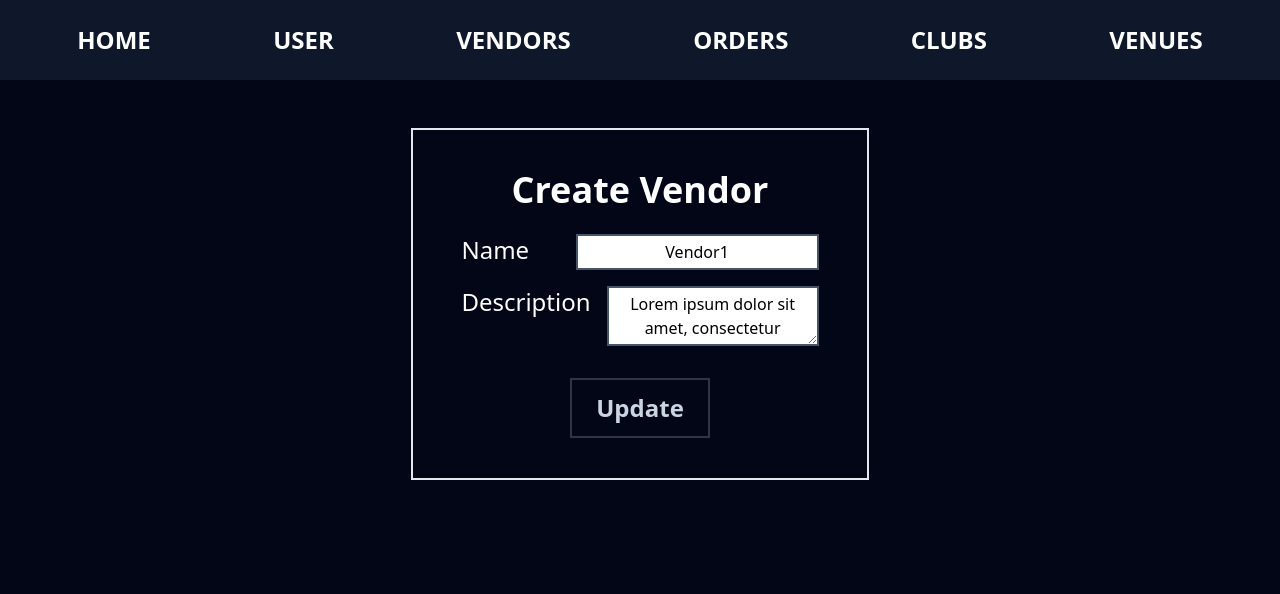
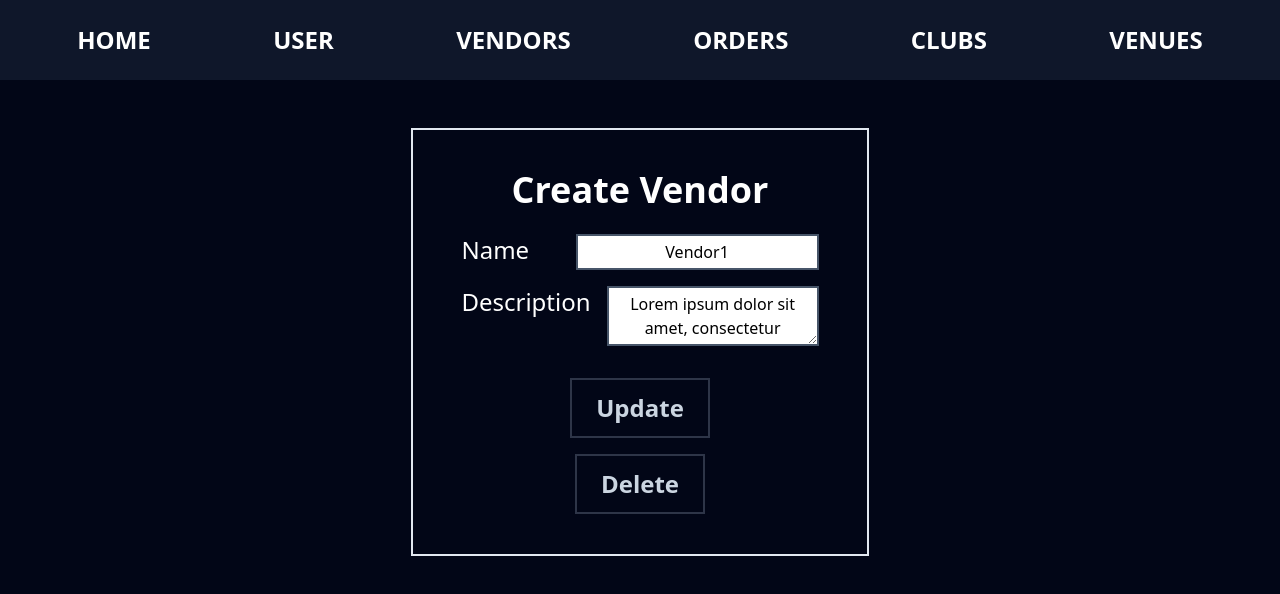
Before and after one commit to skoriop/fest-management-system, a React (Vite) app in the folder frontend/: page /vendor/items/update in a window 1280 px wide. Shown: the top 594 px of the page. Built offline with nearby package versions, Linux system fonts and the light colour scheme.

Commit message:
feat: add delete vendor feature

```diff
--- a/frontend/src/contexts/VendorContext.tsx
+++ b/frontend/src/contexts/VendorContext.tsx
@@ -31,6 +31,7 @@ const VendorContext = createContext({
 	updateVendorCallback: (body: vendorType) => {},
 	nameCallback: (name: string) => {},
 	descriptionCallback: (description: string) => {},
+	deleteVendorCallback: (id: string) => {},
 });
 
 const reducer = (state: vendorType, action: vendorAction) => {
@@ -106,6 +107,7 @@ const VendorProvider = ({ children }) => {
 
 	const createVendor = (body: vendorType) => {};
 	const updateVendor = (body: vendorType) => {};
+	const deleteVendor = (id: string) => {};
 	const name = (name: string) => {
 		dispatch({ type: "/vendor/name", payload: { name } });
 	};
@@ -119,6 +121,7 @@ const VendorProvider = ({ children }) => {
 	const updateVendorCallback = useCallback(updateVendor, []);
 	const nameCallback = useCallback(name, []);
 	const descriptionCallback = useCallback(description, []);
+	const deleteVendorCallback = useCallback(deleteVendor, []);
 	return (
 		<VendorContext.Provider
 			value={{
@@ -129,6 +132,7 @@ const VendorProvider = ({ children }) => {
 				updateVendorCallback,
 				nameCallback,
 				descriptionCallback,
+				deleteVendorCallback,
 			}}
 		>
 			{children}
--- a/frontend/src/pages/VendorUpdate.tsx
+++ b/frontend/src/pages/VendorUpdate.tsx
@@ -47,6 +47,16 @@ function VendorUpdate() {
 				>
 					Update
 				</button>
+
+				<button
+					className="font-bold py-3 px-6 text-2xl flex gap-2 items-center text-2xl text-slate-300 border-2 border-slate-400/30 border-opacity hover:bg-slate-800 hover:border-slate-800 w-fit mx-auto"
+					onClick={() => {
+						updateVendorCallback();
+					}}
+					type="submit"
+				>
+					Delete
+				</button>
 			</div>
 		</div>
 	);
```
